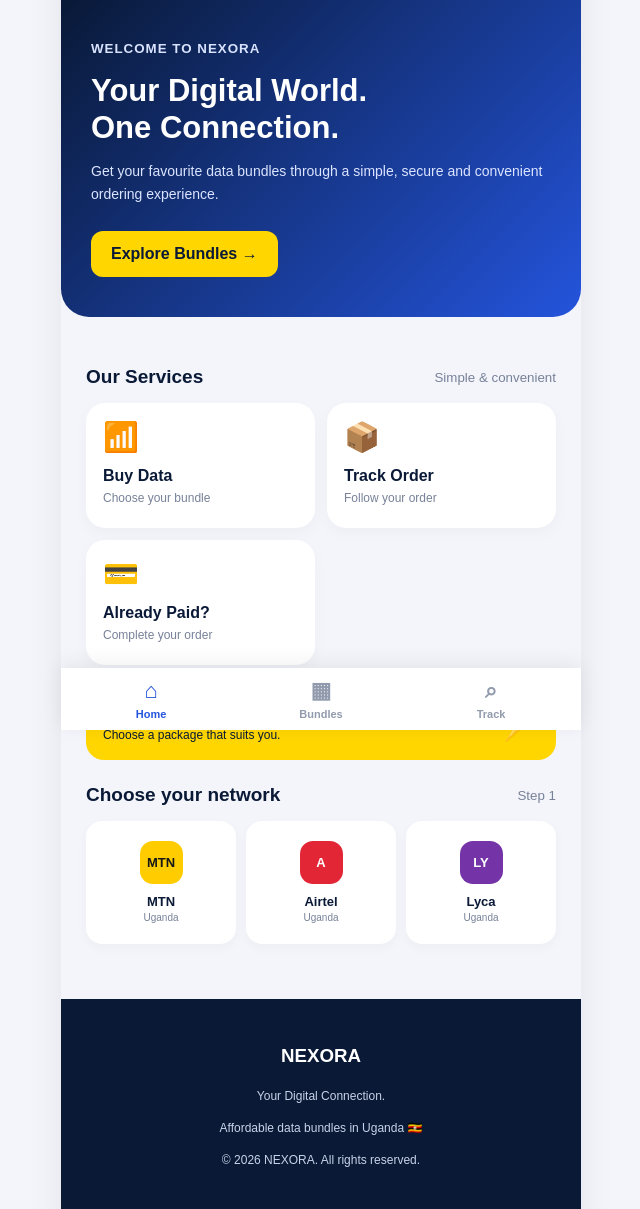
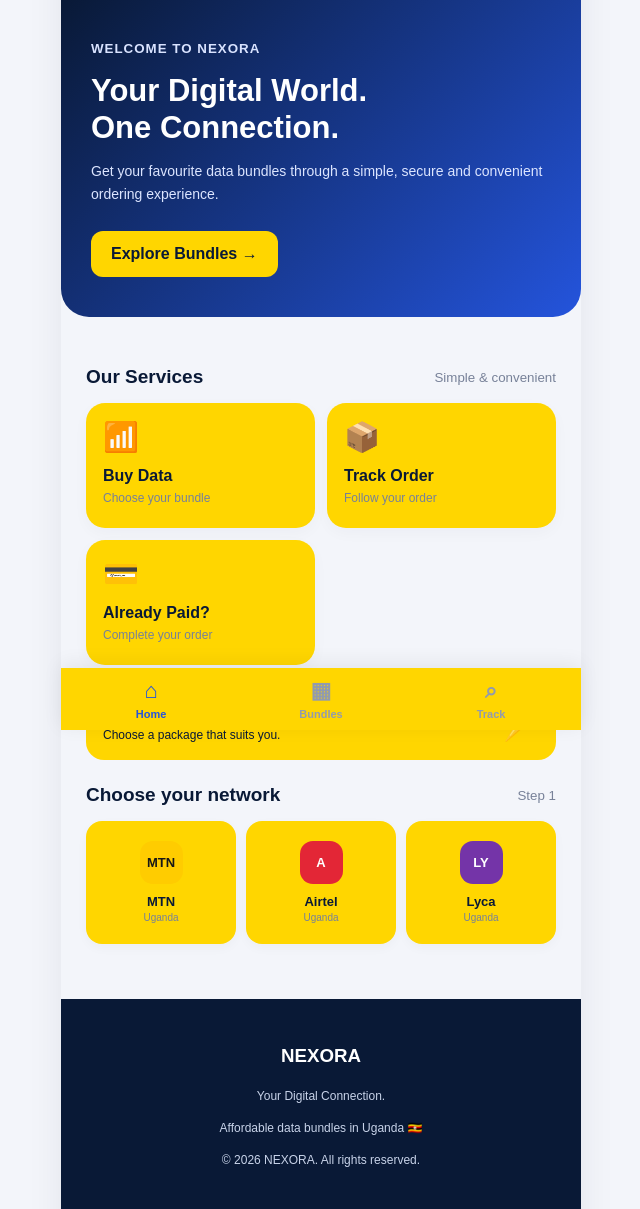
Before and after one commit to mosesksoftware-cyber/NEXORA, a Flask app: page / in a window 1280 px wide. Shown: the part 70-1279 px from the top of the page, without its empty margins (319-959 px from the left). Run offline with Flask 3, Linux system fonts and the light colour scheme; parts of the project's set-up code (start-up, migrations or seed data) failed here and were passed over.

Commit message:
Update index.html

```diff
--- a/templates/index.html
+++ b/templates/index.html
@@ -53,7 +53,7 @@ button,a {-webkit-tap-highlight-color:transparent}
 .section-heading h2 {margin:0;font-size:19px}
 .section-heading small {color:var(--muted)}
 .services {display:grid;grid-template-columns:1fr 1fr;gap:12px}
-.service {background:white;padding:17px;border-radius:19px;box-shadow:0 5px 15px #10204408;text-decoration:none;color:var(--navy);min-height:125px}
+.service {background:var(--yellow);padding:17px;border-radius:19px;box-shadow:0 5px 15px #10204408;text-decoration:none;color:var(--navy);min-height:125px}
 .service-icon {font-size:29px;margin-bottom:13px}
 .service h3 {margin:0 0 6px;font-size:16px}
 .service p {margin:0;color:var(--muted);font-size:12px}
@@ -62,7 +62,7 @@ button,a {-webkit-tap-highlight-color:transparent}
 .promo p {margin:0;font-size:12px}
 .promo-icon {font-size:35px}
 .network-grid {display:grid;grid-template-columns:repeat(3,1fr);gap:10px}
-.network-card {background:white;border:2px solid transparent;border-radius:16px;padding:18px 5px;text-align:center;cursor:pointer;box-shadow:0 4px 12px #00000008;color:var(--navy)}
+.network-card {background:var(--yellow);border:2px solid transparent;border-radius:16px;padding:18px 5px;text-align:center;cursor:pointer;box-shadow:0 4px 12px #00000008;color:var(--navy)}
 .network-card.selected {border-color:var(--blue);background:#eaf0ff}
 .network-logo {width:43px;height:43px;border-radius:13px;margin:0 auto 10px;display:grid;place-items:center;font-weight:900;font-size:13px;color:white}
 .logo-mtn {background:#ffcc00;color:#171717}
@@ -77,10 +77,10 @@ button,a {-webkit-tap-highlight-color:transparent}
 .package-heading h2 {margin:0 0 6px;font-size:19px}
 .package-heading p {margin:0;color:#dce5ff;font-size:12px}
 .duration-grid,.package-grid {display:grid;grid-template-columns:1fr 1fr;gap:12px}
-.duration-card {border:2px solid transparent;background:white;color:var(--navy);border-radius:16px;padding:20px 10px;font-size:16px;font-weight:900;cursor:pointer}
+.duration-card {border:2px solid transparent;background:var(--yellow);color:var(--navy);border-radius:16px;padding:20px 10px;font-size:16px;font-weight:900;cursor:pointer}
 .duration-card:disabled {opacity:.55;cursor:not-allowed;background:#e9ecf2;color:#778198}
 .duration-card.selected {border-color:var(--blue);background:#edf2ff}
-.package-card {position:relative;background:white;border:2px solid transparent;padding:17px;border-radius:17px;cursor:pointer;box-shadow:0 4px 12px #00000008;color:var(--navy);text-align:left;min-height:105px}
+.package-card {position:relative;background:var(--yellow);border:2px solid transparent;padding:17px;border-radius:17px;cursor:pointer;box-shadow:0 4px 12px #00000008;color:var(--navy);text-align:left;min-height:105px}
 .package-card.selected {border-color:var(--blue);background:#edf2ff}
 .package-card:disabled {opacity:.55;cursor:not-allowed;background:#e9ecf2;color:#778198;border-color:#d8dce5}
 .package-card:disabled .price {color:#778198}
@@ -91,7 +91,7 @@ button,a {-webkit-tap-highlight-color:transparent}
 .package-card.selected .check {display:block}
 .sheet-overlay {position:fixed;inset:0;background:#0009;z-index:200;display:none;align-items:flex-end;justify-content:center}
 .sheet-overlay.show {display:flex}
-.sheet {width:100%;max-width:520px;max-height:94vh;overflow-y:auto;background:white;border-radius:25px 25px 0 0;padding:12px 21px 30px;animation:slideUp .3s ease}
+.sheet {width:100%;max-width:520px;max-height:94vh;overflow-y:auto;background:var(--yellow);border-radius:25px 25px 0 0;padding:12px 21px 30px;animation:slideUp .3s ease}
 @keyframes slideUp {from{transform:translateY(100%)}to{transform:translateY(0)}}
 .sheet-handle {width:45px;height:5px;background:#d8dce5;border-radius:10px;margin:3px auto 20px}
 .sheet-header {display:flex;align-items:center;justify-content:space-between}
@@ -123,7 +123,7 @@ input:focus {border-color:var(--blue);box-shadow:0 0 0 3px #2454dc18}
 .loading {text-align:center;color:var(--muted);padding:15px;font-size:13px}
 footer {background:var(--navy);color:white;padding:27px 18px;text-align:center;margin-top:30px}
 footer p {color:#c8d3e9;font-size:12px;line-height:1.7}
-.bottom-nav {position:fixed;bottom:0;left:50%;transform:translateX(-50%);width:100%;max-width:520px;display:grid;grid-template-columns:repeat(3,1fr);background:white;box-shadow:0 -4px 20px #00000012;padding:10px 5px calc(10px + env(safe-area-inset-bottom));z-index:100}
+.bottom-nav {position:fixed;bottom:0;left:50%;transform:translateX(-50%);width:100%;max-width:520px;display:grid;grid-template-columns:repeat(3,1fr);background:var(--yellow);box-shadow:0 -4px 20px #00000012;padding:10px 5px calc(10px + env(safe-area-inset-bottom));z-index:100}
 .bottom-nav a {text-align:center;text-decoration:none;color:#929bad;font-size:11px;font-weight:bold}
 .bottom-nav a.active {color:var(--blue)}
 .bottom-nav span {display:block;font-size:22px;margin-bottom:4px}
```
